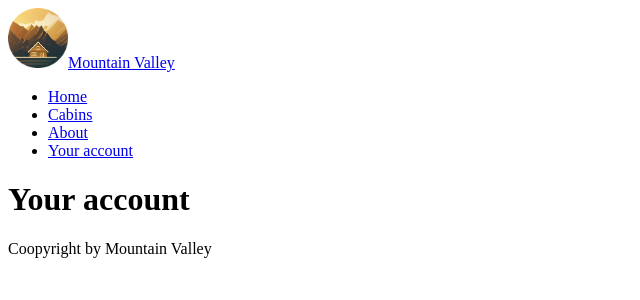
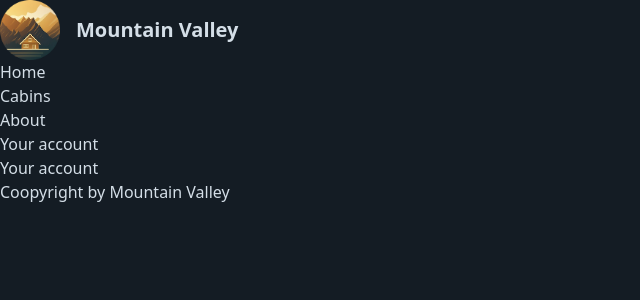
Before and after one commit to romanzollo/mountain-valley-website, a Next.js app: page /account in a window 1280 px wide. Shown: the top 300 px of the page, without its empty margins (0-640 px from the left). Built offline with nearby package versions, Linux system fonts and the light colour scheme.

Commit message:
styling with tailwind css + @heroicons/react lib

```diff
--- a/app/_style/globals.css
+++ b/app/_styles/globals.css
@@ -2,7 +2,7 @@
 @tailwind components;
 @tailwind utilities;
 
-@layer components {
+/* @layer components {
   .spinner {
     margin: 3.2rem auto 1.6rem;
     width: 60px;
@@ -28,12 +28,12 @@
       transform: rotate(1turn);
     }
   }
-}
+} */
 
 /* For data picker */
-.rdp {
+/* .rdp {
   --rdp-cell-size: 32px !important;
   --rdp-accent-color: theme('colors.accent.500') !important;
   --rdp-background-color: theme('colors.accent.600') !important;
   margin: 0 !important;
-}
+} */
--- a/app/layout.js
+++ b/app/layout.js
@@ -1,5 +1,7 @@
 import Navigation from '@/app/_components/Navigation';
 import Logo from '@/app/_components/Logo';
+
+import '@/app/_styles/globals.css';
 
 // объявляем метаданные
 export const metadata = {
@@ -10,7 +12,7 @@
 export default function RootLayout({ children }) {
     return (
         <html lang="en">
-            <body>
+            <body className="bg-primary-950 text-primary-100 min-h-screen">
                 <header>
                     <Logo />
                     <Navigation />
--- a/tailwind.config.js
+++ b/tailwind.config.js
@@ -1,15 +1,40 @@
 /** @type {import('tailwindcss').Config} */
 module.exports = {
     content: [
-    "./pages/**/*.{js,ts,jsx,tsx,mdx}",
-    "./components/**/*.{js,ts,jsx,tsx,mdx}",
-    "./app/**/*.{js,ts,jsx,tsx,mdx}",
+        './pages/**/*.{js,ts,jsx,tsx,mdx}',
+        './components/**/*.{js,ts,jsx,tsx,mdx}',
+        './app/**/*.{js,ts,jsx,tsx,mdx}',
     ],
     theme: {
         extend: {
+            // добавляем свои цвета
             colors: {
-        background: "var(--background)",
-        foreground: "var(--foreground)",
+                primary: {
+                    50: '#E1E8EF',
+                    100: '#D4DEE7',
+                    200: '#B7C7D7',
+                    300: '#99B0C7',
+                    400: '#7C99B6',
+                    500: '#5E82A6',
+                    600: '#4C6B8A',
+                    700: '#3C546C',
+                    800: '#2C3D4F',
+                    900: '#1B2631',
+                    950: '#141C24',
+                },
+                accent: {
+                    50: '#FAF5F0',
+                    100: '#F4ECE1',
+                    200: '#E8D6BF',
+                    300: '#DDC2A2',
+                    400: '#D2AF84',
+                    500: '#C69963',
+                    600: '#B78343',
+                    700: '#926835',
+                    800: '#6C4D28',
+                    900: '#4B351B',
+                    950: '#382814',
+                },
             },
         },
     },
```
Also changed, not shown: package.json (+6 -5 lines), 1 other file (tests, documents, lock files or other folders). Lines whose indentation alone changed are shown as unchanged.
